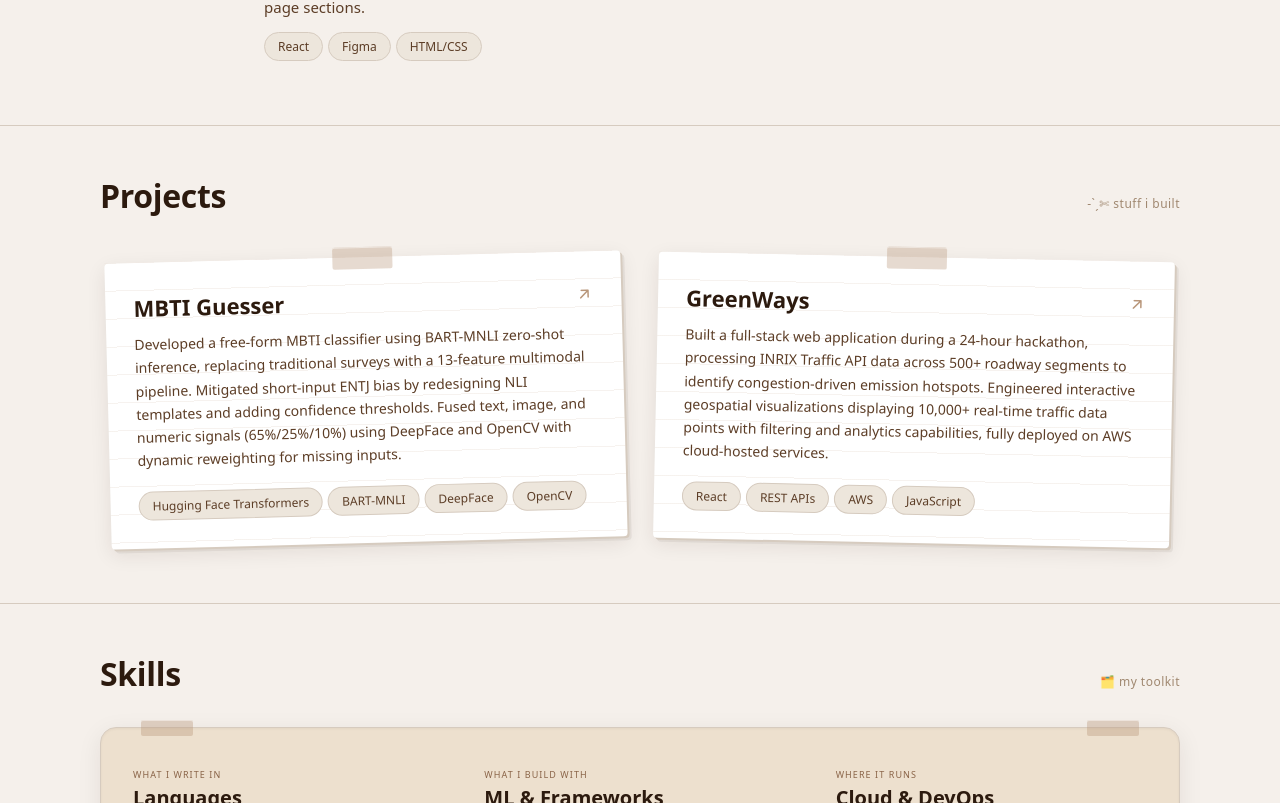
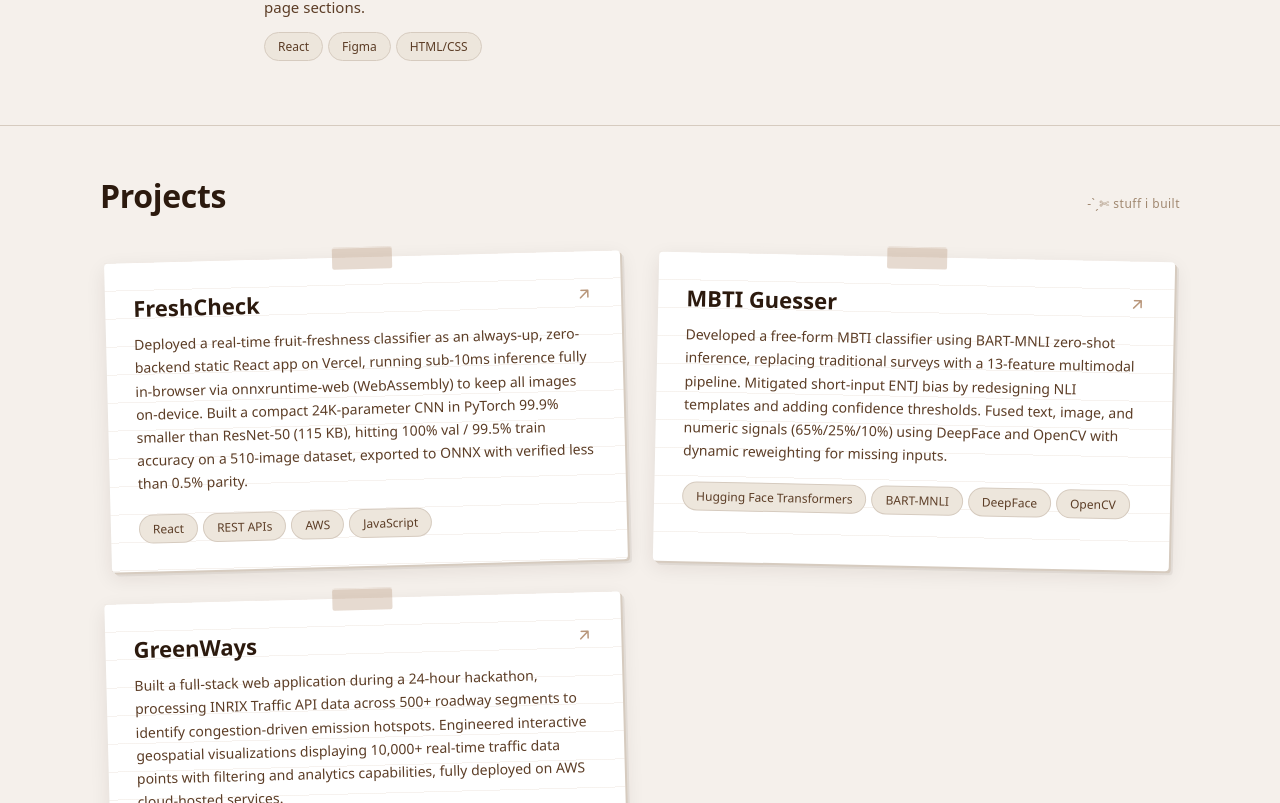
Before and after one commit to chengjcrystal/portfolio, a Next.js app: page / in a window 1280 px wide. Shown: the part 1997-2800 px from the top of the page. Built offline with nearby package versions, Linux system fonts and the light colour scheme.

Commit message:
add freshcheck

```diff
--- a/src/app/page.tsx
+++ b/src/app/page.tsx
@@ -155,6 +155,30 @@ export default function Home() {
             <div className="proj-tape" />
             <div className="proj-card-inner">
               <div className="proj-card-top">
+                <div className="proj-name">FreshCheck</div>
+                <a href="https://freshcheckfruit.vercel.app/" target="_blank" rel="noopener noreferrer" aria-label="View project">
+                  <i className="ti ti-arrow-up-right proj-link" />
+                </a>
+              </div>
+              <p className="proj-sub">
+              Deployed a real-time fruit-freshness classifier as an always-up, zero-backend static React app on Vercel,
+              running sub-10ms inference fully in-browser via onnxruntime-web (WebAssembly) to keep all images on-device.
+              Built a compact 24K-parameter CNN in PyTorch 99.9% smaller than ResNet-50 (115 KB), hitting 100% val / 99.5%
+              train accuracy on a 510-image dataset, exported to ONNX with verified less than 0.5% parity.
+              </p>
+              <div className="chip-row">
+                <span className="chip">React</span>
+                <span className="chip">REST APIs</span>
+                <span className="chip">AWS</span>
+                <span className="chip">JavaScript</span>
+              </div>
+            </div>
+          </div>
+
+          <div className="proj-card proj-card--tilt-right">
+            <div className="proj-tape" />
+            <div className="proj-card-inner">
+              <div className="proj-card-top">
                 <div className="proj-name">
                   MBTI Guesser
                 </div>
@@ -177,7 +201,7 @@ export default function Home() {
             </div>
           </div>
 
-          <div className="proj-card proj-card--tilt-right">
+          <div className="proj-card proj-card--tilt-left">
             <div className="proj-tape" />
             <div className="proj-card-inner">
               <div className="proj-card-top">
@@ -244,6 +268,9 @@ export default function Home() {
                 <span className="skill-hang-tag">Sklearn</span>
                 <span className="skill-hang-tag">NumPy</span>
                 <span className="skill-hang-tag">Pandas</span>
+                <span className="skill-hang-tag">ONNX</span>
+                <span className="skill-hang-tag">HuggingFace Transformers</span>
+                <span className="skill-hang-tag">OpenCV</span>
                 <span className="skill-hang-tag">React</span>
                 <span className="skill-hang-tag">Next.js</span>
                 <span className="skill-hang-tag">Bootstrap</span>
```
Also changed, not shown: 1 other file (tests, documents, lock files or other folders).
